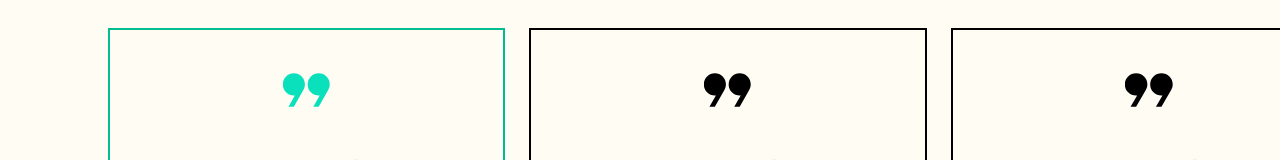
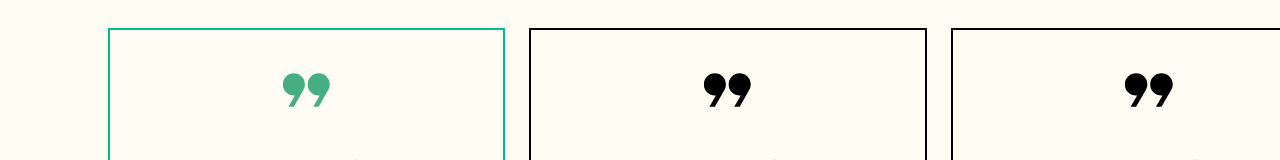
Before and after one commit to Magdalena260/Portfolio, an Angular app: page / in a window 1280 px wide. In both pictures the pointer is over the picture 306 px from the left and 4764 px from the top of the page. Shown: the part 4674-4834 px from the top of the page. Built offline with nearby package versions, Linux system fonts and the light colour scheme.

Commit message:
" colorrange..

```diff
--- a/src/app/references/references.scss
+++ b/src/app/references/references.scss
@@ -82,7 +82,7 @@
 }
 
 .card:hover img {
-  filter: invert(60%) sepia(70%) saturate(500%) hue-rotate(120deg);
+  filter: invert(49%) sepia(90%) saturate(230%) hue-rotate(102deg);
 }
 
 
```
